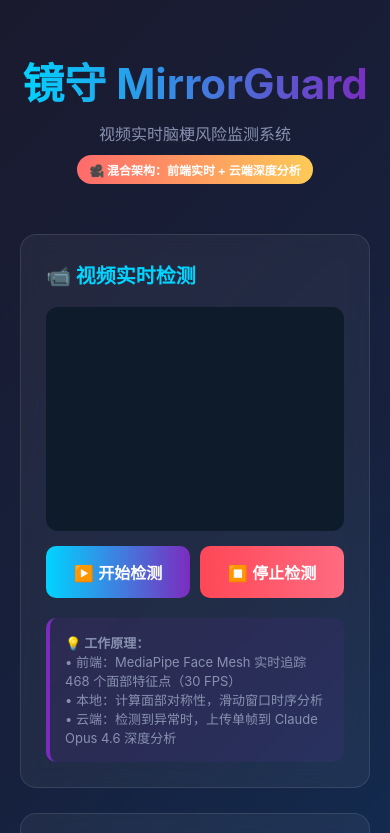
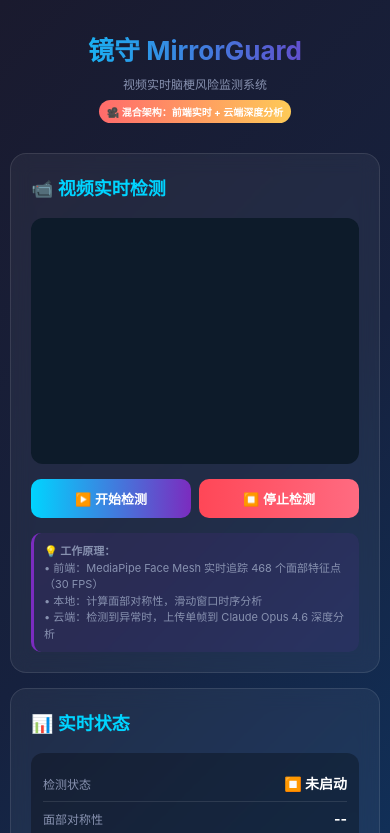
Before and after one commit to pingmei0808/mirrorguard-demo, a website: page index-video.html in a window 390 px wide. Shown: the top 833 px of the page. Drawn offline with Linux system fonts and the light colour scheme.

Commit message:
feat: 移动端适配优化
响应式设计:
- ✅ 支持手机 (320px+)、平板、桌面
- ✅ 字体大小自适应
- ✅ 按钮尺寸优化（易于触摸）
- ✅ 布局自动切换单列/双列

具体改动:
- Logo: 42px → 32px (桌面) → 26px (手机)
- 按钮：padding 14px → 12px → 10px
- 字体：全面减小 10-15% 适配小屏
- 间距：优化移动端 padding/margin
- 加载动画：spinner 缩小适配手机

测试设备:
- iPhone SE (375px)
- iPhone 14 Pro (393px)
- iPad (768px)
- Desktop (1440px)

```diff
--- a/index-video.html
+++ b/index-video.html
@@ -16,47 +16,67 @@
             background: linear-gradient(135deg, #1a1a2e 0%, #16213e 50%, #0f3460 100%);
             min-height: 100vh;
             color: #fff;
+            -webkit-text-size-adjust: 100%;
         }
-        .container { max-width: 1400px; margin: 0 auto; padding: 20px; }
-        header { text-align: center; padding: 30px 0; }
+        .container {
+            max-width: 1400px;
+            margin: 0 auto;
+            padding: 15px;
+        }
+        header { text-align: center; padding: 20px 0 15px; }
         .logo {
-            font-size: 42px;
+            font-size: 32px;
             font-weight: bold;
             background: linear-gradient(90deg, #00d4ff, #7b2cbf);
             -webkit-background-clip: text;
             -webkit-text-fill-color: transparent;
         }
-        .tagline { color: #8892b0; font-size: 16px; margin-top: 10px; }
+        .tagline {
+            color: #8892b0;
+            font-size: 14px;
+            margin-top: 8px;
+            padding: 0 10px;
+        }
 
         .mode-badge {
             display: inline-block;
-            padding: 6px 12px;
+            padding: 5px 10px;
             background: linear-gradient(90deg, #ff6b6b, #feca57);
             border-radius: 20px;
-            font-size: 12px;
-            margin-top: 10px;
+            font-size: 11px;
+            margin-top: 8px;
             font-weight: bold;
         }
 
         .main-grid {
             display: grid;
             grid-template-columns: 1fr 1fr;
-            gap: 25px;
-            margin-top: 20px;
+            gap: 15px;
+            margin-top: 15px;
         }
-        @media (max-width: 900px) { .main-grid { grid-template-columns: 1fr; } }
+        @media (max-width: 900px) {
+            .main-grid { grid-template-columns: 1fr; }
+        }
+        @media (max-width: 480px) {
+            .container { padding: 10px; }
+            .logo { font-size: 26px; }
+            .tagline { font-size: 12px; }
+            .mode-badge { font-size: 10px; padding: 4px 8px; }
+            .panel { padding: 15px; }
+            .panel h2 { font-size: 16px; margin-bottom: 12px; }
+        }
 
         .panel {
             background: rgba(255,255,255,0.05);
             border-radius: 16px;
-            padding: 25px;
+            padding: 20px;
             backdrop-filter: blur(10px);
             border: 1px solid rgba(255,255,255,0.1);
         }
         .panel h2 {
             color: #00d4ff;
             margin-bottom: 18px;
-            font-size: 20px;
+            font-size: 18px;
         }
 
         .video-container {
@@ -89,13 +109,18 @@
 
         .btn {
             flex: 1;
-            padding: 14px;
+            padding: 12px;
             border: none;
             border-radius: 10px;
-            font-size: 16px;
+            font-size: 14px;
             cursor: pointer;
             transition: all 0.3s;
             font-weight: bold;
+        }
+
+        @media (max-width: 480px) {
+            .controls { gap: 8px; }
+            .btn { padding: 10px; font-size: 13px; }
         }
 
         .btn-primary {
@@ -122,15 +147,15 @@
         .status-panel {
             background: rgba(0, 0, 0, 0.3);
             border-radius: 12px;
-            padding: 20px;
-            margin-top: 20px;
+            padding: 15px;
+            margin-top: 15px;
         }
 
         .metric {
             display: flex;
             justify-content: space-between;
             align-items: center;
-            padding: 12px 0;
+            padding: 10px 0;
             border-bottom: 1px solid rgba(255, 255, 255, 0.1);
         }
 
@@ -140,12 +165,19 @@
 
         .metric-label {
             color: #8892b0;
-            font-size: 14px;
+            font-size: 13px;
         }
 
         .metric-value {
-            font-size: 18px;
+            font-size: 16px;
             font-weight: bold;
+        }
+
+        @media (max-width: 480px) {
+            .status-panel { padding: 12px; }
+            .metric-label { font-size: 12px; }
+            .metric-value { font-size: 14px; }
+            .metric { padding: 8px 0; }
         }
 
         .metric-value.good { color: #00ff88; }
@@ -156,8 +188,8 @@
             background: rgba(255, 71, 87, 0.1);
             border: 2px solid #ff4757;
             border-radius: 12px;
-            padding: 20px;
-            margin-top: 20px;
+            padding: 15px;
+            margin-top: 15px;
             display: none;
         }
 
@@ -173,14 +205,15 @@
 
         .alert-title {
             color: #ff4757;
-            font-size: 20px;
+            font-size: 18px;
             font-weight: bold;
-            margin-bottom: 10px;
+            margin-bottom: 8px;
         }
 
         .alert-content {
             color: #ffb3b3;
             line-height: 1.6;
+            font-size: 13px;
         }
 
         .loading {
@@ -198,12 +231,16 @@
         }
 
         .spinner {
-            width: 50px;
-            height: 50px;
-            border: 4px solid rgba(0, 212, 255, 0.2);
+            width: 40px;
+            height: 40px;
+            border: 3px solid rgba(0, 212, 255, 0.2);
             border-top-color: #00d4ff;
             border-radius: 50%;
             animation: spin 1s linear infinite;
+        }
+
+        @media (max-width: 480px) {
+            .spinner { width: 35px; height: 35px; border-width: 2px; }
         }
 
         @keyframes spin {
@@ -211,19 +248,29 @@
         }
 
         .loading-text {
-            margin-top: 15px;
+            margin-top: 12px;
             color: #00d4ff;
-            font-size: 16px;
+            font-size: 14px;
+            text-align: center;
+            padding: 0 10px;
         }
 
         .tech-note {
-            margin-top: 20px;
-            padding: 15px;
+            margin-top: 15px;
+            padding: 12px;
             background: rgba(123, 44, 191, 0.1);
             border-radius: 10px;
-            border-left: 4px solid #7b2cbf;
-            font-size: 13px;
+            border-left: 3px solid #7b2cbf;
+            font-size: 12px;
             color: #8892b0;
+            line-height: 1.5;
+        }
+
+        @media (max-width: 480px) {
+            .alert-panel { padding: 12px; }
+            .alert-title { font-size: 16px; }
+            .tech-note { font-size: 11px; padding: 10px; }
+            .cloud-result-panel h3 { font-size: 14px; }
         }
     </style>
 </head>
@@ -312,8 +359,8 @@
                 </div>
 
                 <!-- 云端分析结果 -->
-                <div class="status-panel" id="cloudResultPanel" style="display: none; margin-top: 20px;">
-                    <h3 style="color: #00d4ff; margin-bottom: 15px;">☁️ 云端深度分析结果</h3>
+                <div class="status-panel cloud-result-panel" id="cloudResultPanel" style="display: none; margin-top: 15px;">
+                    <h3 style="color: #00d4ff; margin-bottom: 12px; font-size: 16px;">☁️ 云端深度分析结果</h3>
                     <div id="cloudResultContent"></div>
                 </div>
             </div>
```
